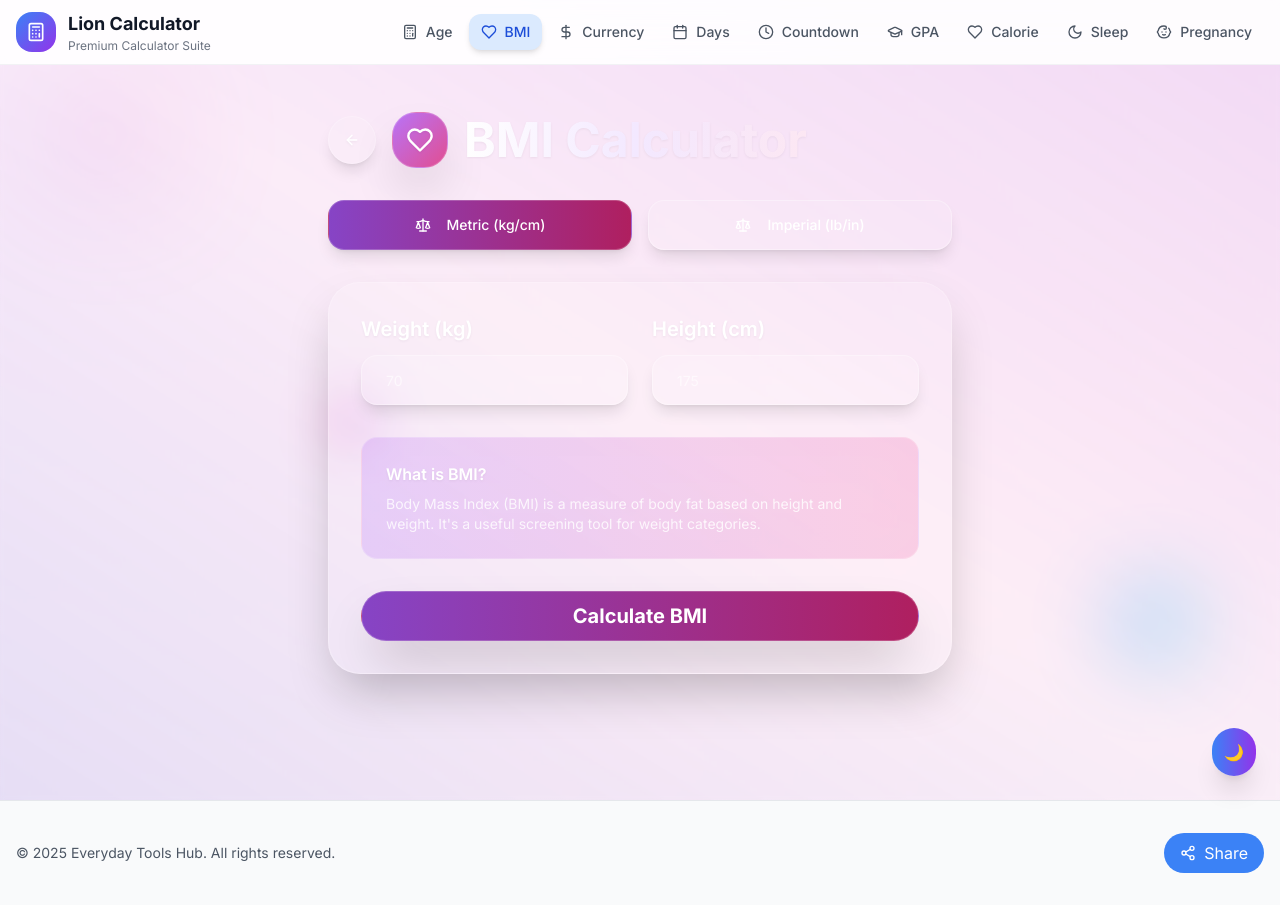
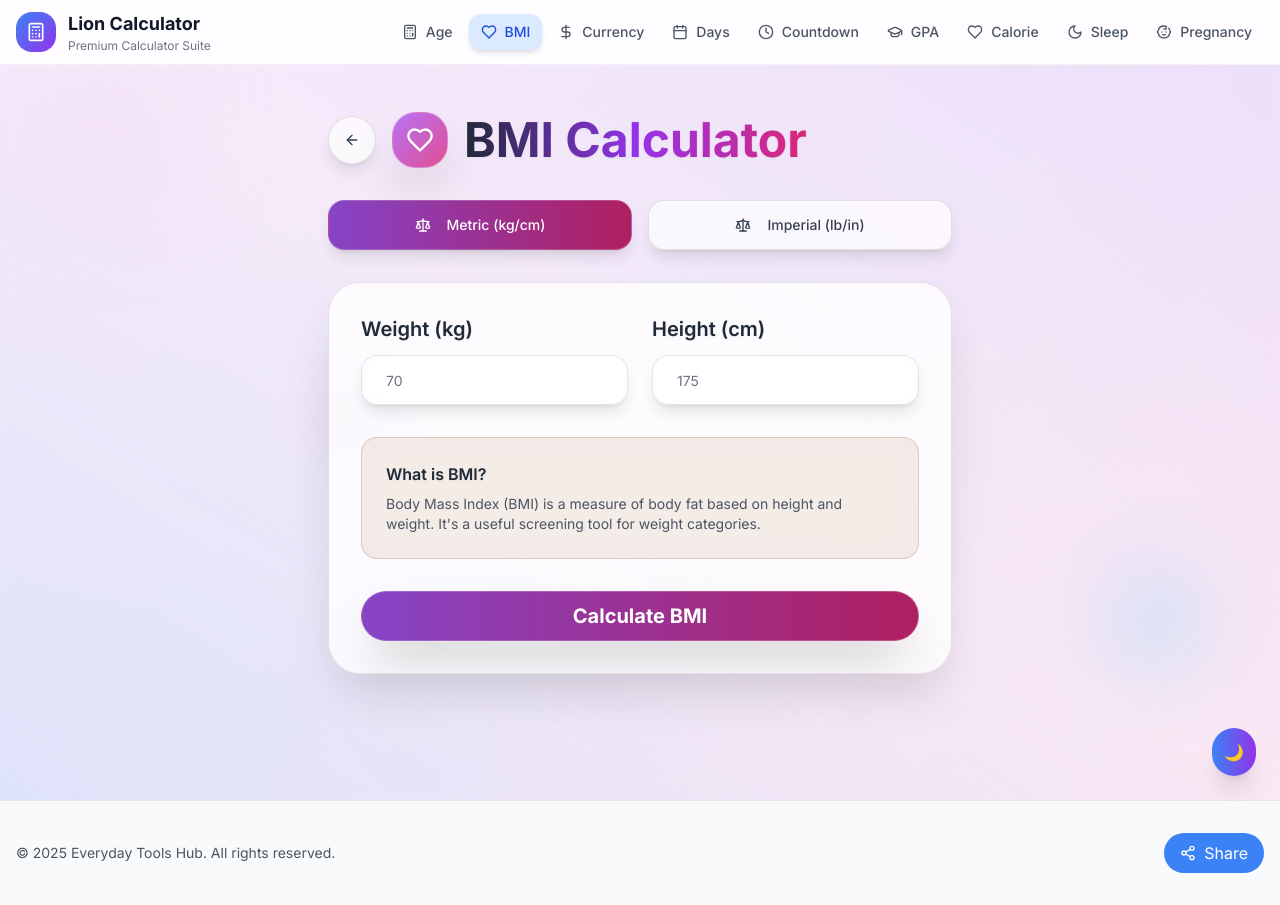
Before and after one commit to AbdulBasitMomin/black-white-calculators, a React (Vite) app: page /bmi in a window 1280 px wide. Built offline with nearby package versions, Linux system fonts and the light colour scheme.

Commit message:
Fix:
Fix BMI calculator design in light mode.

```diff
--- a/src/index.css
+++ b/src/index.css
@@ -1,4 +1,3 @@
-
 @tailwind base;
 @tailwind components;
 @tailwind utilities;
@@ -163,6 +162,42 @@
 
   .dark .glass-button-light:hover {
     background: rgba(255, 255, 255, 0.25);
+  }
+
+  /* Glass input fields */
+  .glass-input {
+    background: rgba(255, 255, 255, 0.6);
+    backdrop-filter: blur(10px);
+    -webkit-backdrop-filter: blur(10px);
+    border: 1px solid rgba(0, 0, 0, 0.1);
+  }
+
+  .glass-input:focus {
+    background: rgba(255, 255, 255, 0.8);
+    border-color: rgba(139, 69, 19, 0.3);
+  }
+
+  .dark .glass-input {
+    background: rgba(255, 255, 255, 0.1);
+    border: 1px solid rgba(255, 255, 255, 0.3);
+  }
+
+  .dark .glass-input:focus {
+    background: rgba(255, 255, 255, 0.2);
+    border-color: rgba(255, 255, 255, 0.5);
+  }
+
+  /* Glass info card */
+  .glass-info-card {
+    background: rgba(139, 69, 19, 0.1);
+    backdrop-filter: blur(10px);
+    -webkit-backdrop-filter: blur(10px);
+    border: 1px solid rgba(139, 69, 19, 0.2);
+  }
+
+  .dark .glass-info-card {
+    background: rgba(255, 255, 255, 0.1);
+    border: 1px solid rgba(255, 255, 255, 0.2);
   }
 
   /* Custom animations */
--- a/src/pages/BMICalculator.tsx
+++ b/src/pages/BMICalculator.tsx
@@ -101,15 +101,15 @@ const BMICalculator = () => {
   };
 
   return (
-    <div className="min-h-screen relative overflow-hidden">
+    <div className="min-h-screen relative overflow-hidden bg-gradient-to-br from-purple-50 via-blue-50 to-pink-50 dark:from-gray-900 dark:via-purple-900 dark:to-gray-900">
       {/* Animated Background */}
-      <div className="fixed inset-0 bg-gradient-to-br from-purple-400/20 via-pink-300/20 to-blue-400/20 animate-gradientMove"></div>
-      <div className="fixed inset-0 bg-gradient-to-tr from-blue-600/10 via-transparent to-purple-600/10"></div>
+      <div className="fixed inset-0 bg-gradient-to-br from-purple-200/30 via-pink-200/30 to-blue-200/30 dark:from-purple-400/20 dark:via-pink-300/20 dark:to-blue-400/20 animate-gradientMove"></div>
+      <div className="fixed inset-0 bg-gradient-to-tr from-blue-300/20 via-transparent to-purple-300/20 dark:from-blue-600/10 dark:via-transparent dark:to-purple-600/10"></div>
 
       {/* Floating Orbs */}
-      <div className="fixed top-20 left-10 w-32 h-32 bg-gradient-to-r from-purple-400 to-pink-400 rounded-full blur-3xl opacity-20 animate-float"></div>
-      <div className="fixed bottom-32 right-20 w-24 h-24 bg-gradient-to-r from-blue-400 to-cyan-400 rounded-full blur-2xl opacity-30 animate-float" style={{ animationDelay: "2s" }}></div>
-      <div className="fixed top-1/2 left-1/4 w-16 h-16 bg-gradient-to-r from-pink-400 to-purple-400 rounded-full blur-xl opacity-25 animate-float" style={{ animationDelay: "4s" }}></div>
+      <div className="fixed top-20 left-10 w-32 h-32 bg-gradient-to-r from-purple-300/60 to-pink-300/60 dark:from-purple-400 dark:to-pink-400 rounded-full blur-3xl opacity-40 dark:opacity-20 animate-float"></div>
+      <div className="fixed bottom-32 right-20 w-24 h-24 bg-gradient-to-r from-blue-300/70 to-cyan-300/70 dark:from-blue-400 dark:to-cyan-400 rounded-full blur-2xl opacity-50 dark:opacity-30 animate-float" style={{ animationDelay: "2s" }}></div>
+      <div className="fixed top-1/2 left-1/4 w-16 h-16 bg-gradient-to-r from-pink-300/60 to-purple-300/60 dark:from-pink-400 dark:to-purple-400 rounded-full blur-xl opacity-45 dark:opacity-25 animate-float" style={{ animationDelay: "4s" }}></div>
 
       <div className="relative z-10 min-h-screen backdrop-blur-[2px] pt-20">
         <div className="max-w-2xl mx-auto px-6 py-8">
@@ -119,15 +119,15 @@ const BMICalculator = () => {
               variant="ghost"
               size="icon"
               onClick={() => navigate("/")}
-              className="mr-4 rounded-full w-12 h-12 backdrop-blur-xl bg-white/10 border border-white/20 hover:bg-white/20 transition-all duration-300 hover:scale-110 shadow-lg"
+              className="mr-4 rounded-full w-12 h-12 glass-button-light text-gray-700 dark:text-white hover:scale-110 shadow-lg"
             >
-              <ArrowLeft className="w-6 h-6 text-white drop-shadow-sm" />
+              <ArrowLeft className="w-6 h-6" />
             </Button>
             <div className="flex items-center space-x-4">
               <div className="w-14 h-14 bg-gradient-to-br from-purple-500/80 to-pink-600/80 rounded-3xl flex items-center justify-center shadow-2xl backdrop-blur-xl border border-white/20">
                 <Heart className="w-7 h-7 text-white drop-shadow-sm" />
               </div>
-              <h1 className="text-4xl md:text-5xl font-bold bg-gradient-to-r from-white via-purple-100 to-pink-100 bg-clip-text text-transparent drop-shadow-sm">
+              <h1 className="text-4xl md:text-5xl font-bold bg-gradient-to-r from-gray-800 via-purple-600 to-pink-600 dark:from-white dark:via-purple-100 dark:to-pink-100 bg-clip-text text-transparent drop-shadow-sm">
                 BMI Calculator
               </h1>
             </div>
@@ -141,7 +141,7 @@ const BMICalculator = () => {
               className={`p-6 rounded-2xl transition-all duration-300 hover:scale-105 shadow-lg ${
                 unit === "metric"
                   ? "bg-gradient-to-r from-purple-500/80 to-pink-600/80 text-white backdrop-blur-xl border border-white/20"
-                  : "backdrop-blur-xl bg-white/10 border border-white/30 hover:bg-white/20 text-white"
+                  : "glass-button-light text-gray-700 dark:text-white"
               }`}
             >
               <Scale className="w-5 h-5 mr-2" />
@@ -153,7 +153,7 @@ const BMICalculator = () => {
               className={`p-6 rounded-2xl transition-all duration-300 hover:scale-105 shadow-lg ${
                 unit === "imperial"
                   ? "bg-gradient-to-r from-purple-500/80 to-pink-600/80 text-white backdrop-blur-xl border border-white/20"
-                  : "backdrop-blur-xl bg-white/10 border border-white/30 hover:bg-white/20 text-white"
+                  : "glass-button-light text-gray-700 dark:text-white"
               }`}
             >
               <Scale className="w-5 h-5 mr-2" />
@@ -162,12 +162,12 @@ const BMICalculator = () => {
           </div>
 
           {/* Calculator Card */}
-          <Card className="backdrop-blur-xl bg-white/10 border border-white/20 shadow-2xl mb-8 rounded-[2rem] overflow-hidden">
+          <Card className="glass-card-light shadow-2xl mb-8 rounded-[2rem] overflow-hidden">
             <CardContent className="p-8">
               <div className="space-y-8">
                 <div className="grid grid-cols-1 md:grid-cols-2 gap-6">
                   <div className="space-y-3">
-                    <Label htmlFor="weight" className="text-xl font-semibold text-white drop-shadow-sm">
+                    <Label htmlFor="weight" className="text-xl font-semibold text-gray-800 dark:text-white drop-shadow-sm">
                       Weight {unit === "metric" ? "(kg)" : "(lbs)"}
                     </Label>
                     <Input
@@ -176,12 +176,12 @@ const BMICalculator = () => {
                       value={weight}
                       onChange={(e) => setWeight(e.target.value)}
                       placeholder={unit === "metric" ? "70" : "154"}
-                      className="w-full p-6 text-xl rounded-2xl backdrop-blur-xl bg-white/10 border border-white/30 text-white placeholder:text-white/60 focus:bg-white/20 transition-all duration-300 shadow-lg"
+                      className="w-full p-6 text-xl rounded-2xl glass-input text-gray-800 dark:text-white placeholder:text-gray-500 dark:placeholder:text-white/60 transition-all duration-300 shadow-lg"
                     />
                   </div>
 
                   <div className="space-y-3">
-                    <Label htmlFor="height" className="text-xl font-semibold text-white drop-shadow-sm">
+                    <Label htmlFor="height" className="text-xl font-semibold text-gray-800 dark:text-white drop-shadow-sm">
                       Height {unit === "metric" ? "(cm)" : "(inches)"}
                     </Label>
                     <Input
@@ -190,14 +190,14 @@ const BMICalculator = () => {
                       value={height}
                       onChange={(e) => setHeight(e.target.value)}
                       placeholder={unit === "metric" ? "175" : "69"}
-                      className="w-full p-6 text-xl rounded-2xl backdrop-blur-xl bg-white/10 border border-white/30 text-white placeholder:text-white/60 focus:bg-white/20 transition-all duration-300 shadow-lg"
+                      className="w-full p-6 text-xl rounded-2xl glass-input text-gray-800 dark:text-white placeholder:text-gray-500 dark:placeholder:text-white/60 transition-all duration-300 shadow-lg"
                     />
                   </div>
                 </div>
 
-                <div className="backdrop-blur-xl bg-gradient-to-r from-purple-500/20 to-pink-500/20 rounded-2xl p-6 border border-white/20">
-                  <h4 className="font-semibold text-white mb-2 drop-shadow-sm">What is BMI?</h4>
-                  <p className="text-sm text-white/80">
+                <div className="glass-info-card rounded-2xl p-6">
+                  <h4 className="font-semibold text-gray-800 dark:text-white mb-2 drop-shadow-sm">What is BMI?</h4>
+                  <p className="text-sm text-gray-600 dark:text-white/80">
                     Body Mass Index (BMI) is a measure of body fat based on height and weight. It's a useful screening tool for weight categories.
                   </p>
                 </div>
@@ -216,38 +216,38 @@ const BMICalculator = () => {
           {result && (
             <div className="space-y-6 animate-fadeIn">
               {/* Main BMI Result */}
-              <Card className="backdrop-blur-xl bg-white/10 border border-white/20 shadow-2xl rounded-[2rem] overflow-hidden">
+              <Card className="glass-card-light shadow-2xl rounded-[2rem] overflow-hidden">
                 <CardContent className="p-8 text-center">
-                  <h3 className="text-3xl font-bold mb-8 text-white drop-shadow-sm">Your BMI Results</h3>
+                  <h3 className="text-3xl font-bold mb-8 text-gray-800 dark:text-white drop-shadow-sm">Your BMI Results</h3>
 
                   <div className="mb-8">
                     <div className={`text-5xl font-bold mb-3 drop-shadow-sm ${getBMIColor(result.bmi)}`}>
                       {result.bmi}
                     </div>
-                    <div className="text-xl font-semibold text-white mb-2 drop-shadow-sm">{result.category}</div>
-                    <div className="text-white/80">{result.healthStatus}</div>
+                    <div className="text-xl font-semibold text-gray-800 dark:text-white mb-2 drop-shadow-sm">{result.category}</div>
+                    <div className="text-gray-600 dark:text-white/80">{result.healthStatus}</div>
                   </div>
 
                   <div className="grid grid-cols-1 md:grid-cols-2 gap-6 mb-8">
-                    <div className="backdrop-blur-xl bg-gradient-to-br from-green-500/20 to-emerald-500/20 rounded-2xl p-6 border border-white/20">
-                      <div className="text-lg font-bold text-white mb-2 drop-shadow-sm">
+                    <div className="glass-card-light rounded-2xl p-6 border border-green-200/30 dark:border-green-500/30">
+                      <div className="text-lg font-bold text-gray-800 dark:text-white mb-2 drop-shadow-sm">
                         Ideal Weight Range
                       </div>
-                      <div className="text-white/80">{result.idealWeight}</div>
+                      <div className="text-gray-600 dark:text-white/80">{result.idealWeight}</div>
                     </div>
 
-                    <div className="backdrop-blur-xl bg-gradient-to-br from-blue-500/20 to-cyan-500/20 rounded-2xl p-6 border border-white/20">
-                      <div className="text-lg font-bold text-white mb-2 drop-shadow-sm">
+                    <div className="glass-card-light rounded-2xl p-6 border border-blue-200/30 dark:border-blue-500/30">
+                      <div className="text-lg font-bold text-gray-800 dark:text-white mb-2 drop-shadow-sm">
                         Category
                       </div>
-                      <div className="text-white/80">{result.category}</div>
+                      <div className="text-gray-600 dark:text-white/80">{result.category}</div>
                     </div>
                   </div>
 
                   <Button
                     onClick={copyResult}
                     variant="outline"
-                    className="backdrop-blur-xl bg-white/10 border border-white/30 hover:bg-white/20 text-white rounded-full px-6 py-3 transition-all duration-300 hover:scale-105"
+                    className="glass-button-light text-gray-700 dark:text-white rounded-full px-6 py-3 transition-all duration-300 hover:scale-105"
                   >
                     {copied ? <Check className="w-4 h-4 mr-2" /> : <Copy className="w-4 h-4 mr-2" />}
                     {copied ? "Copied!" : "Copy Result"}
@@ -256,26 +256,26 @@ const BMICalculator = () => {
               </Card>
 
               {/* BMI Scale */}
-              <Card className="backdrop-blur-xl bg-white/10 border border-white/20 shadow-2xl rounded-[2rem] overflow-hidden">
+              <Card className="glass-card-light shadow-2xl rounded-[2rem] overflow-hidden">
                 <CardContent className="p-8">
-                  <h4 className="text-lg font-bold mb-4 text-white drop-shadow-sm">BMI Scale Reference</h4>
+                  <h4 className="text-lg font-bold mb-4 text-gray-800 dark:text-white drop-shadow-sm">BMI Scale Reference</h4>
 
                   <div className="space-y-3">
-                    <div className="flex justify-between items-center p-3 backdrop-blur-xl bg-blue-500/20 rounded-lg border border-white/20">
-                      <span className="font-medium text-white">Underweight</span>
-                      <span className="text-white/80">Below 18.5</span>
+                    <div className="flex justify-between items-center p-3 glass-card-light rounded-lg border border-blue-200/30 dark:border-blue-500/30">
+                      <span className="font-medium text-gray-800 dark:text-white">Underweight</span>
+                      <span className="text-gray-600 dark:text-white/80">Below 18.5</span>
                     </div>
-                    <div className="flex justify-between items-center p-3 backdrop-blur-xl bg-green-500/20 rounded-lg border border-white/20">
-                      <span className="font-medium text-white">Normal weight</span>
-                      <span className="text-white/80">18.5 - 24.9</span>
+                    <div className="flex justify-between items-center p-3 glass-card-light rounded-lg border border-green-200/30 dark:border-green-500/30">
+                      <span className="font-medium text-gray-800 dark:text-white">Normal weight</span>
+                      <span className="text-gray-600 dark:text-white/80">18.5 - 24.9</span>
                     </div>
-                    <div className="flex justify-between items-center p-3 backdrop-blur-xl bg-yellow-500/20 rounded-lg border border-white/20">
-                      <span className="font-medium text-white">Overweight</span>
-                      <span className="text-white/80">25.0 - 29.9</span>
+                    <div className="flex justify-between items-center p-3 glass-card-light rounded-lg border border-yellow-200/30 dark:border-yellow-500/30">
+                      <span className="font-medium text-gray-800 dark:text-white">Overweight</span>
+                      <span className="text-gray-600 dark:text-white/80">25.0 - 29.9</span>
                     </div>
-                    <div className="flex justify-between items-center p-3 backdrop-blur-xl bg-red-500/20 rounded-lg border border-white/20">
-                      <span className="font-medium text-white">Obese</span>
-                      <span className="text-white/80">30.0 and above</span>
+                    <div className="flex justify-between items-center p-3 glass-card-light rounded-lg border border-red-200/30 dark:border-red-500/30">
+                      <span className="font-medium text-gray-800 dark:text-white">Obese</span>
+                      <span className="text-gray-600 dark:text-white/80">30.0 and above</span>
                     </div>
                   </div>
                 </CardContent>
```
